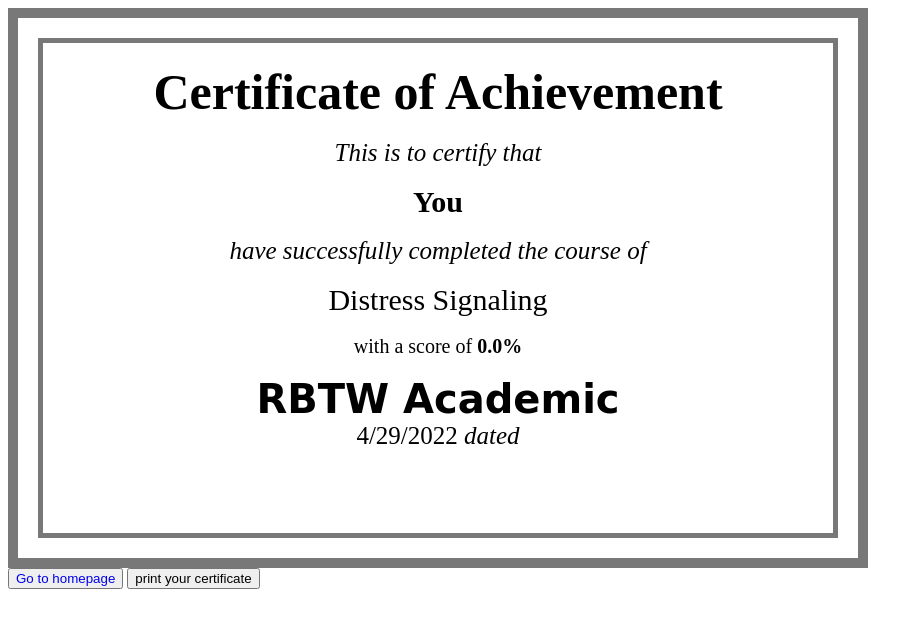
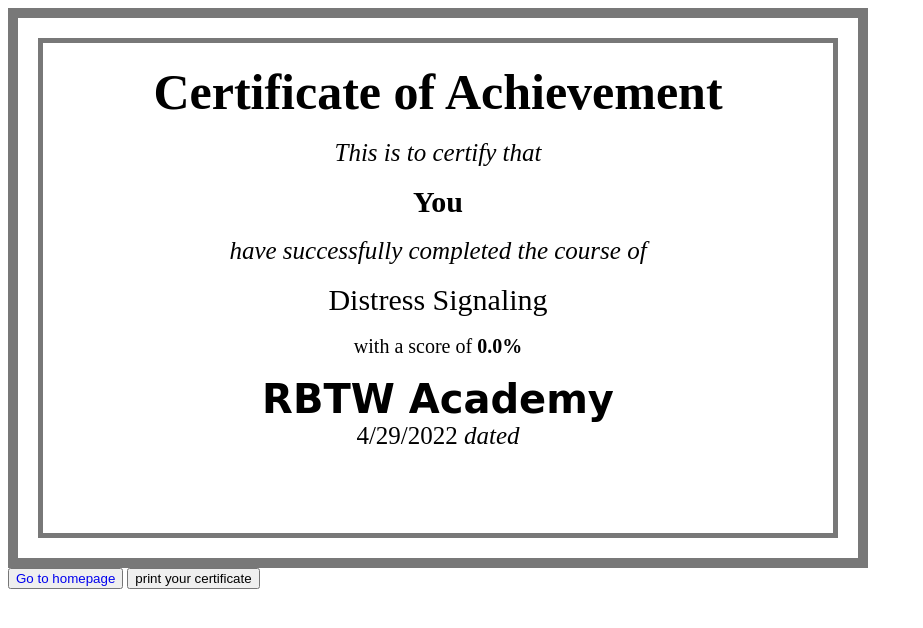
Before and after one commit to UnicornoftheSea99/DistressSignaling, a Flask app: page /certificate in a window 1280 px wide. Shown: the top 628 px of the page, without its empty margins (0-923 px from the left). Run offline with Flask 2, Linux system fonts and the light colour scheme; some web fonts are replaced.

Commit message:
Update certificate.html

```diff
--- a/templates/certificate.html
+++ b/templates/certificate.html
@@ -29,7 +29,7 @@
             <span style="font-size:30px">Distress Signaling</span> <br /><br />
             <span style="font-size:20px">with a score of <b>{{grade}}%</b></span> <br /><br />
             <span style="font-size:40px;font-weight: bolder;font-family: 'MonteCarlo', cursive,serif;">RBTW
-                Academic</span><br />
+                Academy</span><br />
             <span style="font-size:25px">
                 <script>
                     date = new Date().toLocaleDateString();
```
